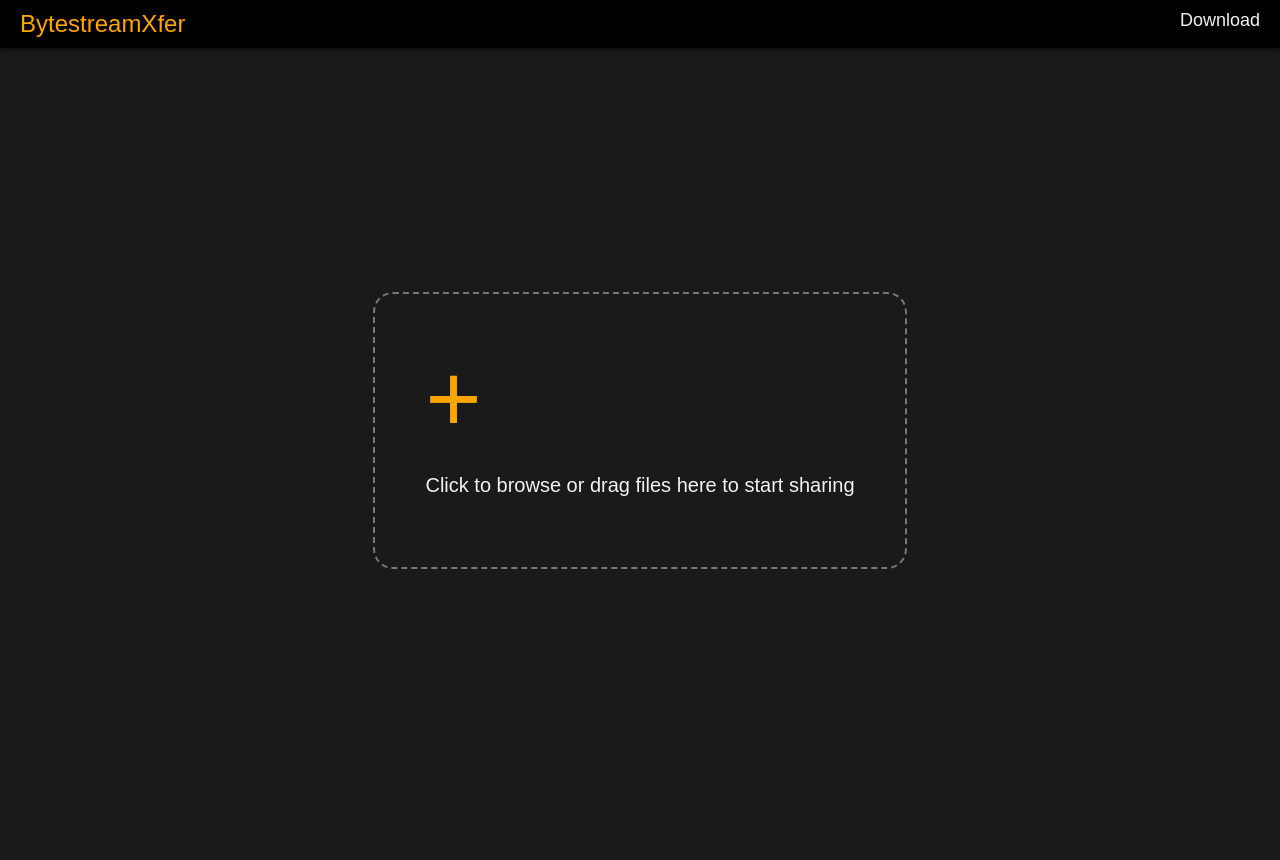
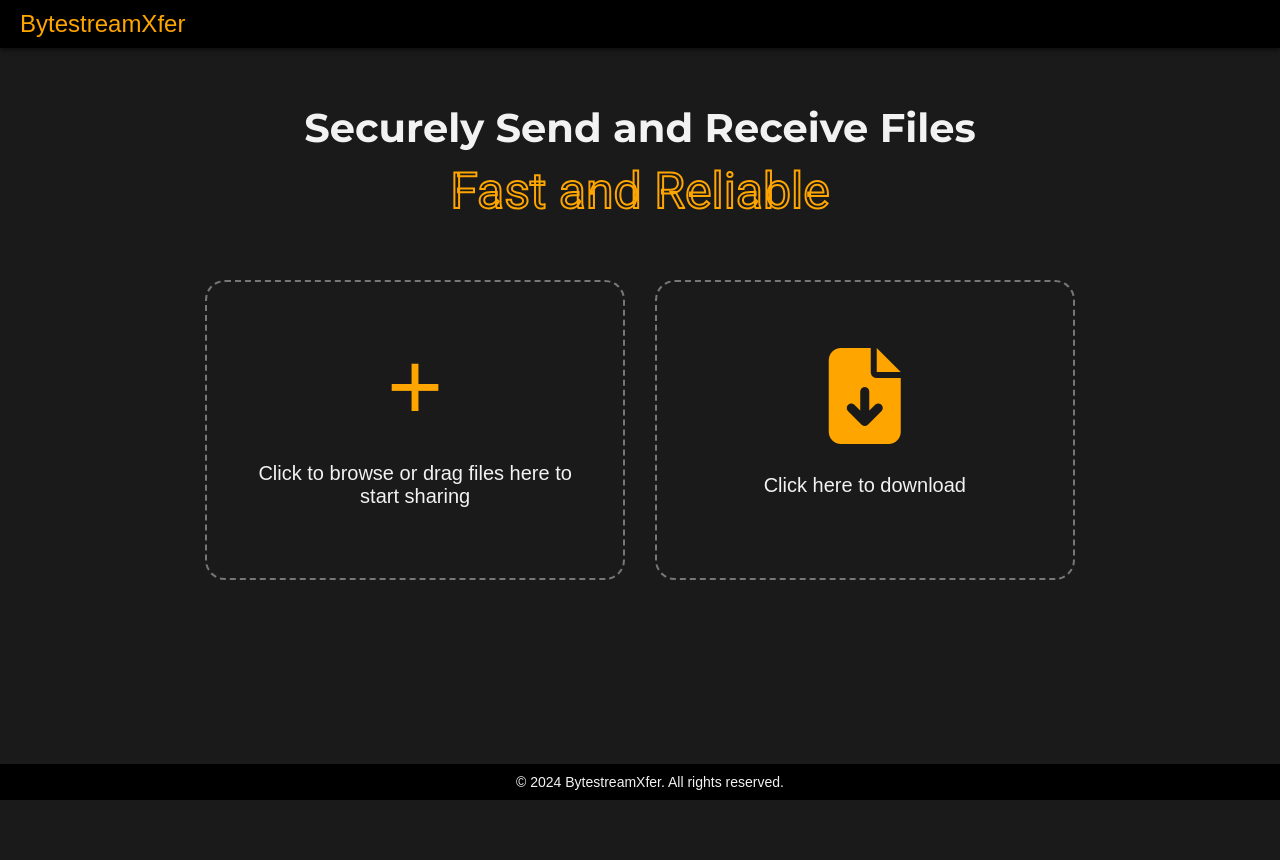
Before and after one commit to DemonXslayer47/ByteStreamXfer, a Flask app: page / in a window 1280 px wide. Run offline with Flask 3, Linux system fonts and the light colour scheme; some libraries are stand-ins or nearby versions.

Commit message:
Made changes

```diff
--- a/app.py
+++ b/app.py
@@ -51,10 +51,15 @@ def index():
 @app.route('/download', methods=['GET', 'POST'])
 def download_page():
     if request.method == 'POST':
-        code = request.form.get('code')
-        return redirect(url_for('download_file', code=code))
+        code = request.form.get('code')  # Retrieve 'code' from form data
+        if code:
+            return redirect(url_for('download_file', code=code))  # Redirect with 'code' parameter
+        else:
+            # Handle case where code is not provided
+            return abort(400)
     else:
         return render_template('download.html')
+
 
 @app.route('/upload', methods=['POST'])
 def upload_file():
--- a/static/style.css
+++ b/static/style.css
@@ -41,36 +41,84 @@ nav ul li a {
     text-decoration: none;
     font-size: 18px;
 }
+nav ul li a:hover {
+    color: #ffa500;
+}
 
 main {
     display: flex;
     justify-content: center;
     align-items: center;
-    height: calc(100% - 60px); /* Adjust height considering header */
-    margin-top: 60px; /* Give some space for the fixed header */
+    height: calc(100% - 60px);
+    margin-top: 60px;
 }
 
-#upload-area {
+#actions-container {
+    display: flex;
+    justify-content: space-around;
+    margin: 20px;
+    gap: 30px;
+}
+
+#upload-area, a#download-area {
     border: 2px dashed #777;
     border-radius: 20px;
     padding: 50px;
     cursor: pointer;
     transition: background-color 0.2s;
-    margin: 20px;
+    flex-basis: 45%;
+    text-decoration: none;
+    color: inherit;
+    display: flex;
+    justify-content: center;
+    align-items: center;
+    flex-direction: column;
 }
 
-#upload-area:hover {
+#upload-area:hover, #download-area:hover {
     background-color: #333;
 }
 
-#upload-icon {
-    font-size: 96px; /* Larger upload icon */
-    color: #ffa500; /* Orange color to match the theme */
+.action-icon {
+    font-size: 96px;
+    color: #ffa500;
+    display: block;
+    text-align: center;
 }
 
-#upload-area p {
+@import url('https://fonts.googleapis.com/css2?family=Montserrat:wght@700&family=Roboto:wght@400&display=swap');
+
+.background-text {
+    position: absolute;
+    width: 100%;
+    top:10%;
+    left: 0;
+    text-align: center;
+    padding: 20px 0;
+}
+.background-text p {
+    font-size: 40px;
+    color: #f2f2f2;
+    margin: 0;
+    line-height: 1.4;
+    font-family: 'Montserrat', sans-serif;
+}
+.background-text p strong {
+    font-weight: 700;
+}
+.background-text .colored-text {
+    -webkit-text-stroke: 2px #ffa500;
+    -webkit-text-fill-color: transparent;
+    font-size: 50px;
+    font-family: 'Roboto', sans-serif;
+}
+
+
+#upload-area p, #download-area p {
+    text-align: center;
     margin-top: 20px;
     font-size: 20px;
+    color: #f2f2f2;
 }
 
 #file-info {
@@ -162,10 +228,27 @@ header::after {
 #sharing-code {
     font-size: 24px;
     font-weight: bold;
-    color: #ffa500; /* Styling the code text to match the theme */
+    color: #ffa500;
     background: #000;
     padding: 10px 20px;
     border-radius: 5px;
     display: inline-block;
     margin: 20px auto;
 }
+
+
+footer {
+    text-align: center;
+    padding: 10px;
+    background-color: #000;
+    color: #f2f2f2;
+    position: fixed;
+    left: 0;
+    bottom: 0;
+    width: 100%;
+}
+
+footer p {
+    font-size: 0.875rem;
+    margin: 0;
+}
--- a/templates/index.html
+++ b/templates/index.html
@@ -2,26 +2,35 @@
 <html lang="en">
 <head>
     <meta charset="UTF-8">
+    <meta name="viewport" content="width=device-width, initial-scale=1.0">
     <title>BytestreamXfer - Share Your Files</title>
     <link rel="stylesheet" href="{{ url_for('static', filename='style.css') }}">
-    <script src="https://cdnjs.cloudflare.com/ajax/libs/socket.io/4.0.1/socket.io.js"></script>
+    <link rel="stylesheet" href="https://cdnjs.cloudflare.com/ajax/libs/font-awesome/6.1.1/css/all.min.css">
+    <link href="https://fonts.googleapis.com/css2?family=Montserrat:wght@700&family=Roboto:wght@400&display=swap" rel="stylesheet">
     <script src="{{ url_for('static', filename='script.js') }}" defer></script>
 </head>
 <body>
     <header>
         <div id="logo">BytestreamXfer</div>
-        <nav>
-            <ul>
-                <li><a href="/download">Download</a></li>
-            </ul>
-        </nav>
     </header>
 
     <main>
-        <div id="upload-area" onclick="document.getElementById('file-input').click()">
-            <input type="file" id="file-input" hidden onchange="handleFileUpload(this.files)" multiple>
-            <div id="upload-icon">+</div>
-            <p>Click to browse or drag files here to start sharing</p>
+
+        <div class="background-text" id="upload-bg-text">
+            <p><strong>Securely Send and Receive Files</strong><br><span class="colored-text">Fast and Reliable</span></p>
+        </div>
+
+        <div id="actions-container">
+            <div id="upload-area" onclick="document.getElementById('file-input').click()">
+                <input type="file" id="file-input" hidden onchange="handleFileUpload(this.files)" multiple>
+                <div class="action-icon">+</div>
+                <p>Click to browse or drag files here to start sharing</p>
+            </div>
+
+            <a href="/download" id="download-area">
+                <div class="action-icon"><i class="fas fa-file-download"></i></div>
+                <p>Click here to download</p>
+            </a>
         </div>
 
         <div id="file-info" style="display: none;">
@@ -34,5 +43,9 @@
             <p id="keep-open-notice">Keep this page open to continue sharing.</p>
         </div>
     </main>
+
+    <footer>
+        <p>&copy; 2024 BytestreamXfer. All rights reserved.</p>
+    </footer>
 </body>
 </html>
```
Also changed, not shown: other parts of static/style.css (+31 -13 lines), templates/download.html (+18 -3 lines), templates/download_page.html (+11 -0 lines), 1 other file.
